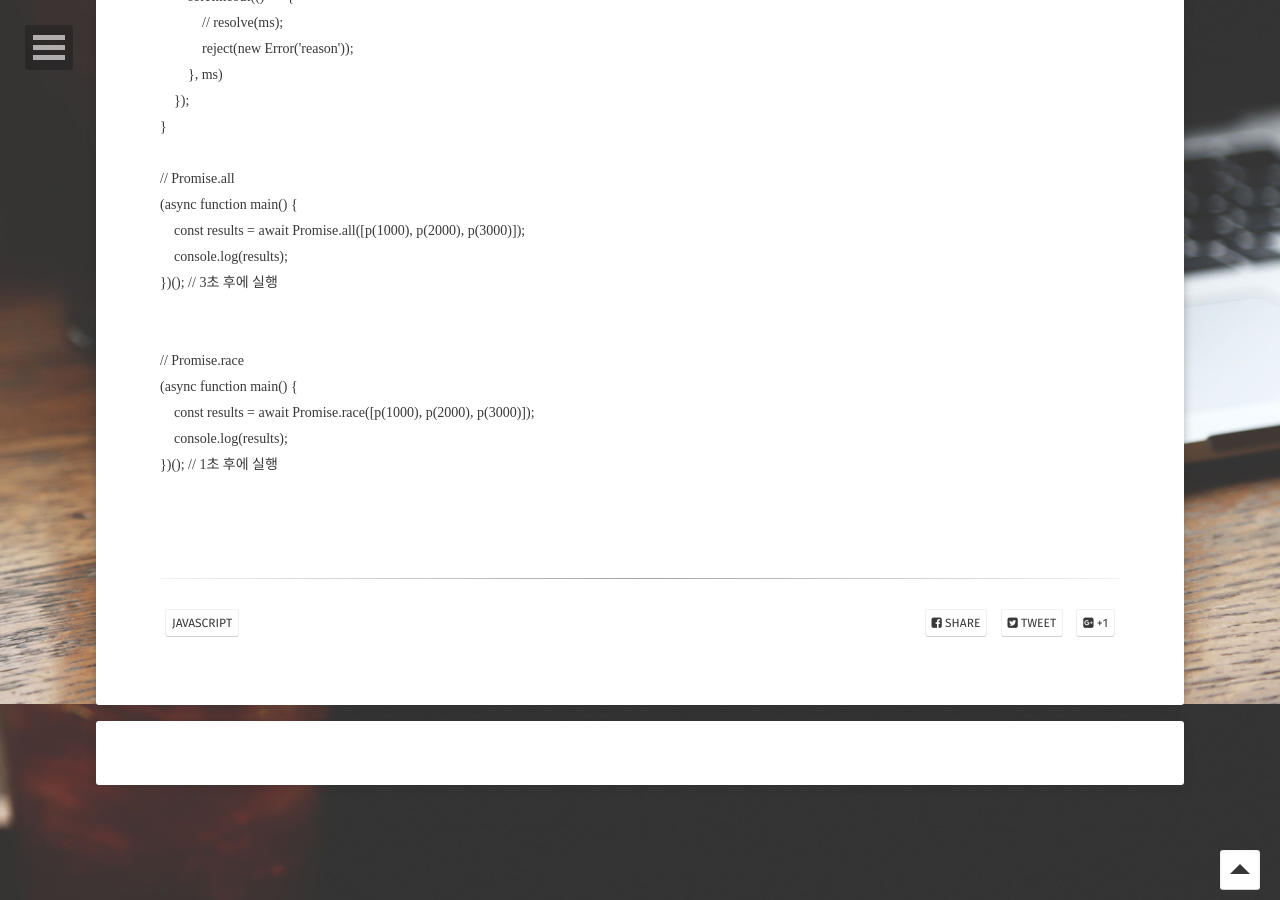
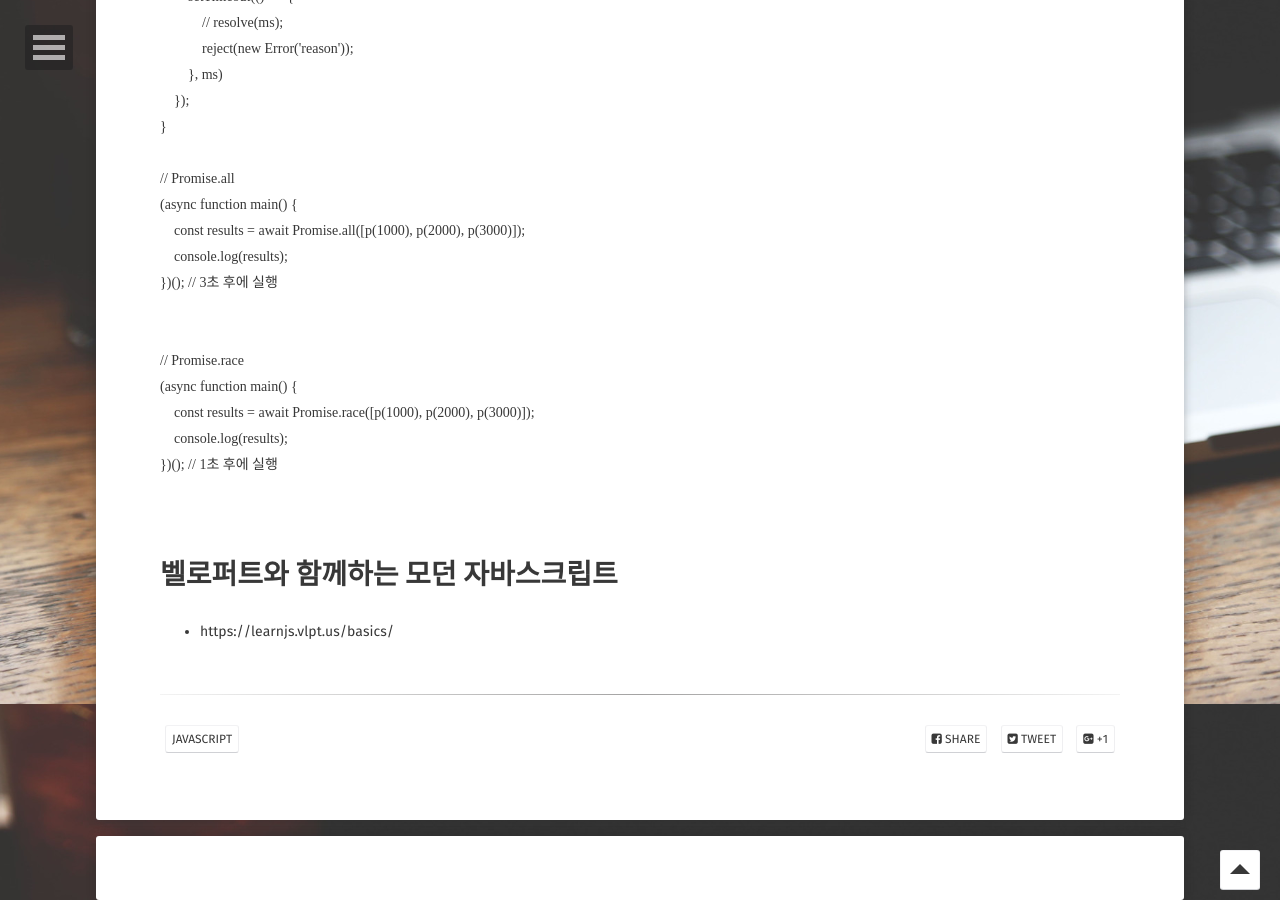
Before and after one commit to sum529-create/sum529-create.github.io, a Jekyll site: the page built from _posts/2021-05-20-javaScript.md, in a window 1280 px wide and 900 px high, scrolled down 41596 px. Built offline with Jekyll 4.4.1, drawn with Linux system fonts in a browser that asks for light colours; some web fonts are replaced; comment, search, counter and statistics services are not loaded.

Commit message:
Update 2021-05-20-javaScript.md

```diff
--- a/_posts/2021-05-20-javaScript.md
+++ b/_posts/2021-05-20-javaScript.md
@@ -1795,3 +1795,8 @@ function p(ms) {
 
 </code>
 </pre>
+
+
+
+# 벨로퍼트와 함께하는 모던 자바스크립트
+- https://learnjs.vlpt.us/basics/
```
